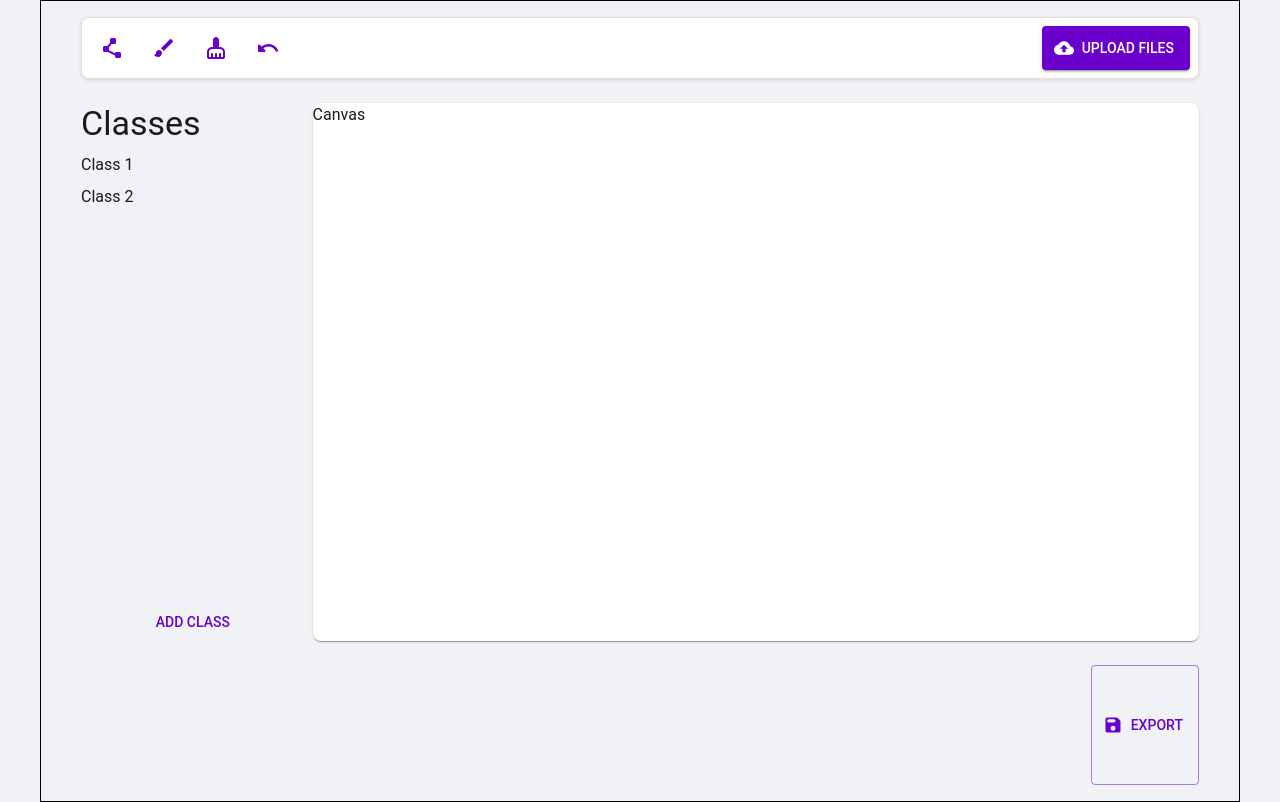
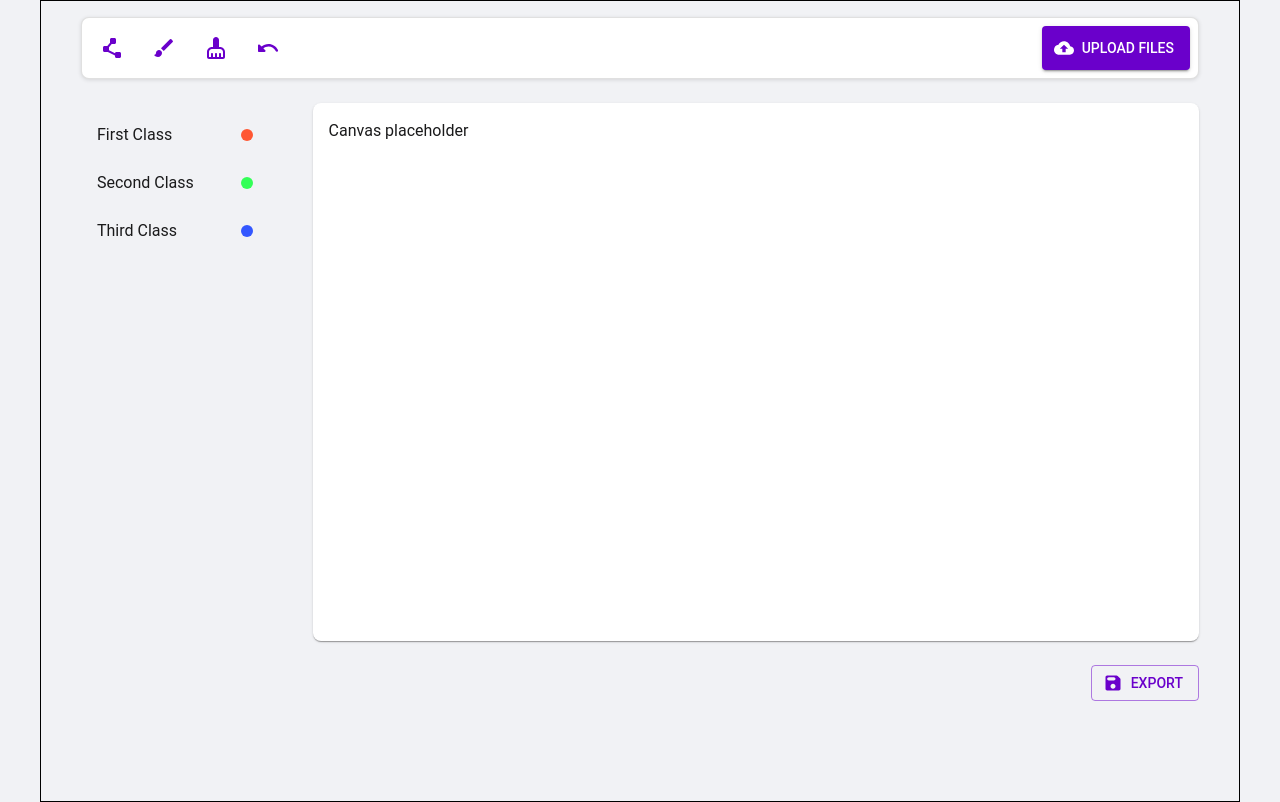
Before and after one commit to dasha-solomkina/overview, a React (Vite) app: page / in a window 1280 px wide. Built offline with nearby package versions, Linux system fonts and the light colour scheme.

Commit message:
style: classes init

```diff
--- a/package.json
+++ b/package.json
@@ -16,6 +16,7 @@
     "@mui/material": "^6.4.2",
     "fabric": "^6.5.4",
     "react": "^18.3.1",
+    "react-colorful": "^5.6.1",
     "react-dom": "^18.3.1"
   },
   "devDependencies": {
--- a/src/components/Canvas.tsx
+++ b/src/components/Canvas.tsx
@@ -4,13 +4,13 @@ const Canvas = () => {
   return (
     <Paper
       sx={{
-        // bgcolor: 'blue',
         display: 'flex',
         flex: 1,
-        borderRadius: 2
+        borderRadius: 2,
+        padding: 2,
       }}
     >
-      Canvas
+      Canvas placeholder
     </Paper>
   )
 }
--- a/src/components/ClassManager.tsx
+++ b/src/components/ClassManager.tsx
@@ -1,6 +1,58 @@
-import { Box, Button, Typography } from '@mui/material'
+import { Edit } from '@mui/icons-material'
+import {
+  Box,
+  // Button,
+  IconButton,
+  List,
+  ListItem,
+  ListItemText,
+  Popover,
+  styled
+  // Typography,
+} from '@mui/material'
+import { useState } from 'react'
+import { HexColorPicker } from 'react-colorful'
+
+// type ClassProps = {
+//   id: string
+//   name: string
+//   color: string
+//   superCategory?: string
+// }
+
+const initialClasses = [
+  { id: 1, name: 'First Class', color: '#FF5733' },
+  { id: 2, name: 'Second Class', color: '#33FF57' },
+  { id: 3, name: 'Third Class', color: '#3357FF' }
+]
+
+const EditButton = styled(IconButton)(({ theme }) => ({
+  opacity: 0,
+  transition: 'opacity 0.2s',
+  color: theme.palette.secondary.main
+}))
 
 const ClassManager = () => {
+  const [anchorEl, setAnchorEl] = useState<null | HTMLButtonElement>(null)
+  const [selectedColor, setSelectedColor] = useState('#FFFFFF')
+  // const [classes, setClasses] = useState<ClassProps[]>([])
+  const [classes, setClasses] = useState(initialClasses)
+  const [colorChosen, setColorChosen] = useState<[string | null]>([null])
+
+  const handleColorClick = (
+    event: React.MouseEvent<HTMLButtonElement>,
+    color: string
+  ) => {
+    setAnchorEl(event.currentTarget)
+    setSelectedColor(color)
+  }
+
+  const handleClose = () => {
+    setAnchorEl(null)
+  }
+
+  //  add the check for the color
+
   return (
     <Box
       sx={{
@@ -10,11 +62,46 @@ const ClassManager = () => {
         width: '20%'
       }}
     >
-      <Typography variant="h4">Classes</Typography>
-      <Typography variant="body1">Class 1</Typography>
-      <Typography variant="body1">Class 2</Typography>
+      <List>
+        {classes.map((classItem) => (
+          <ListItem
+            key={classItem.id}
+            sx={{
+              display: 'flex',
+              alignItems: 'center',
+              '&:hover .edit-icon': { opacity: 1 }
+            }}
+          >
+            <ListItemText primary={classItem.name} />
+            <IconButton
+              disableRipple
+              onClick={(e) => handleColorClick(e, classItem.color)}
+              sx={{
+                backgroundColor: `${classItem.color}`,
+                width: 12,
+                height: 12,
+                borderRadius: '50%',
+                marginRight: 1,
+                padding: 0
+              }}
+            />
+            <EditButton className="edit-icon" disableRipple size="small">
+              <Edit fontSize="inherit" />
+            </EditButton>
+          </ListItem>
+        ))}
 
-      <Button sx={{ marginTop: 'auto' }}>Add class</Button>
+        {/* First Class */}
+      </List>
+
+      <Popover
+        open={Boolean(anchorEl)}
+        anchorEl={anchorEl}
+        onClose={handleClose}
+        anchorOrigin={{ vertical: 'bottom', horizontal: 'left' }}
+      >
+        <HexColorPicker color={selectedColor} />
+      </Popover>
     </Box>
   )
 }
--- a/src/components/Export.tsx
+++ b/src/components/Export.tsx
@@ -6,7 +6,6 @@ const Export = () => {
     <Box
       sx={{
         display: 'flex',
-        flex: 1,
         justifyContent: 'end',
       }}
     >
```
Also changed, not shown: 1 other file (tests, documents, lock files or other folders).
